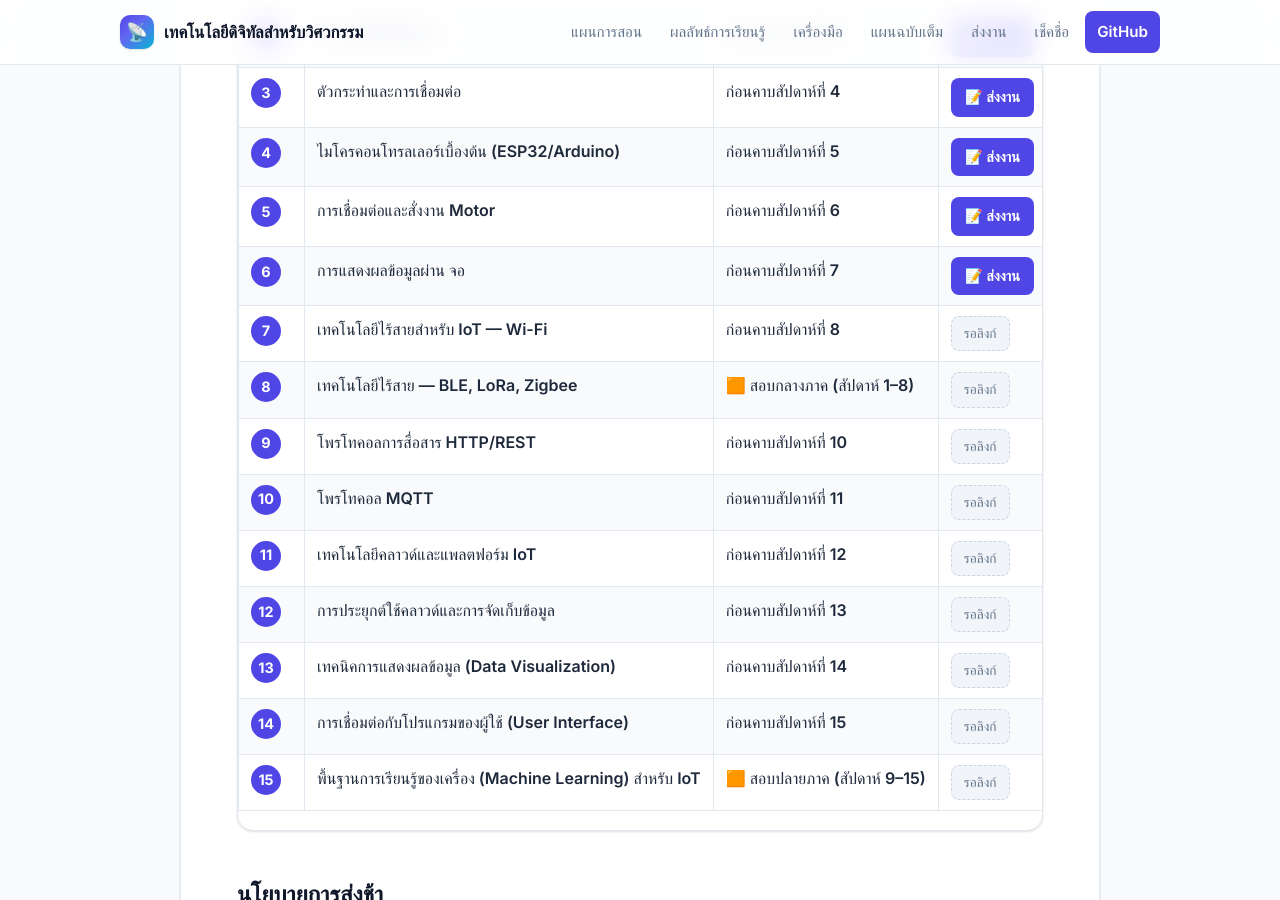
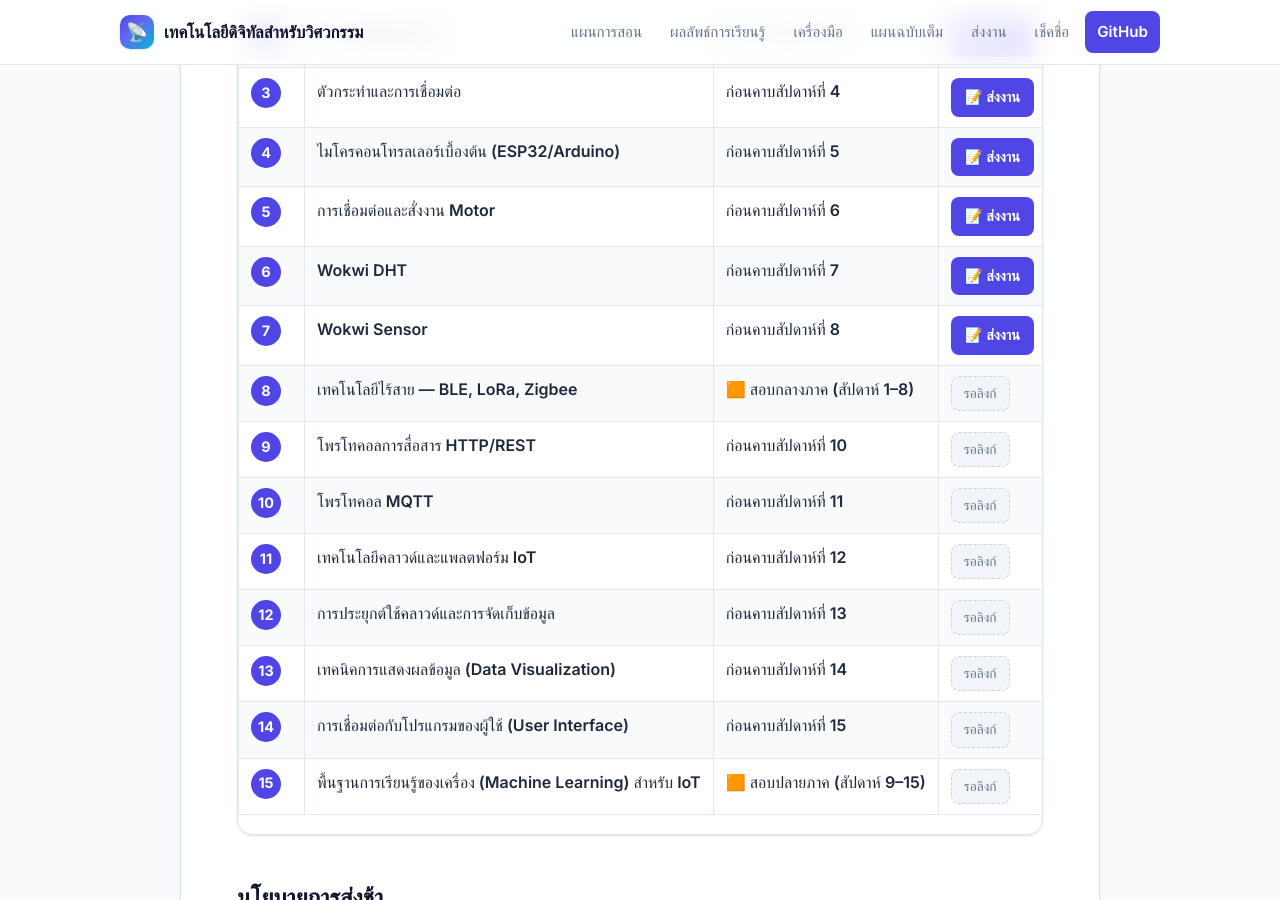
Before and after one commit to alfaXphoori/TechEngineering, a Jekyll site: the page built from submit-work.md, in a window 1280 px wide and 900 px high, scrolled down 676 px. Built offline with Jekyll 4.4.1, drawn with Linux system fonts in a browser that asks for light colours; some web fonts are replaced.

Commit message:
Update assignments and topics for weeks 6 and 7

```diff
--- a/submit-work.md
+++ b/submit-work.md
@@ -34,15 +34,15 @@ assignments:
     due: ก่อนคาบสัปดาห์ที่ 6
     form: "https://docs.google.com/forms/d/e/1FAIpQLSeQB2q--x2vMY8taE8dA_mme0QrINyKLCn91GaEUta2ErKGcQ/viewform?usp=dialog"
   - n: 6
-    topic: การแสดงผลข้อมูลผ่าน จอ
-    work: ใบงานที่ 6 — การใช้โพรโทคอลสื่อสารอุปกรณ์ (I2C/SPI/UART)
+    topic: Wokwi DHT
+    work: Wokwi DHT
     due: ก่อนคาบสัปดาห์ที่ 7
     form: "https://docs.google.com/forms/d/e/1FAIpQLSdGqWJjB8OV_v-E572yswM9-FFQf7Z1JHcP-J7i-9iX-kZ8xg/viewform?usp=dialog"
   - n: 7
-    topic: เทคโนโลยีไร้สายสำหรับ IoT — Wi-Fi
-    work: ใบงานที่ 7 — การใช้งาน Wi-Fi และ Web Server บนบอร์ด ESP32
+    topic: Wokwi Sensor
+    work: ใบงานที่ 7 — Wokwi Sensor
     due: ก่อนคาบสัปดาห์ที่ 8
-    form: "#"
+    form: "https://docs.google.com/forms/d/e/1FAIpQLSe3Dot-xXtnPLKkfpjRiJsqhtoXtIbgSQzoOfuLxDqvKpZ2zQ/viewform?usp=dialog"
   - n: 8
     topic: เทคโนโลยีไร้สาย — BLE, LoRa, Zigbee
     work: ใบงานที่ 8 — การใช้งาน BLE และการคำนวณเครือข่ายไร้สาย
```
